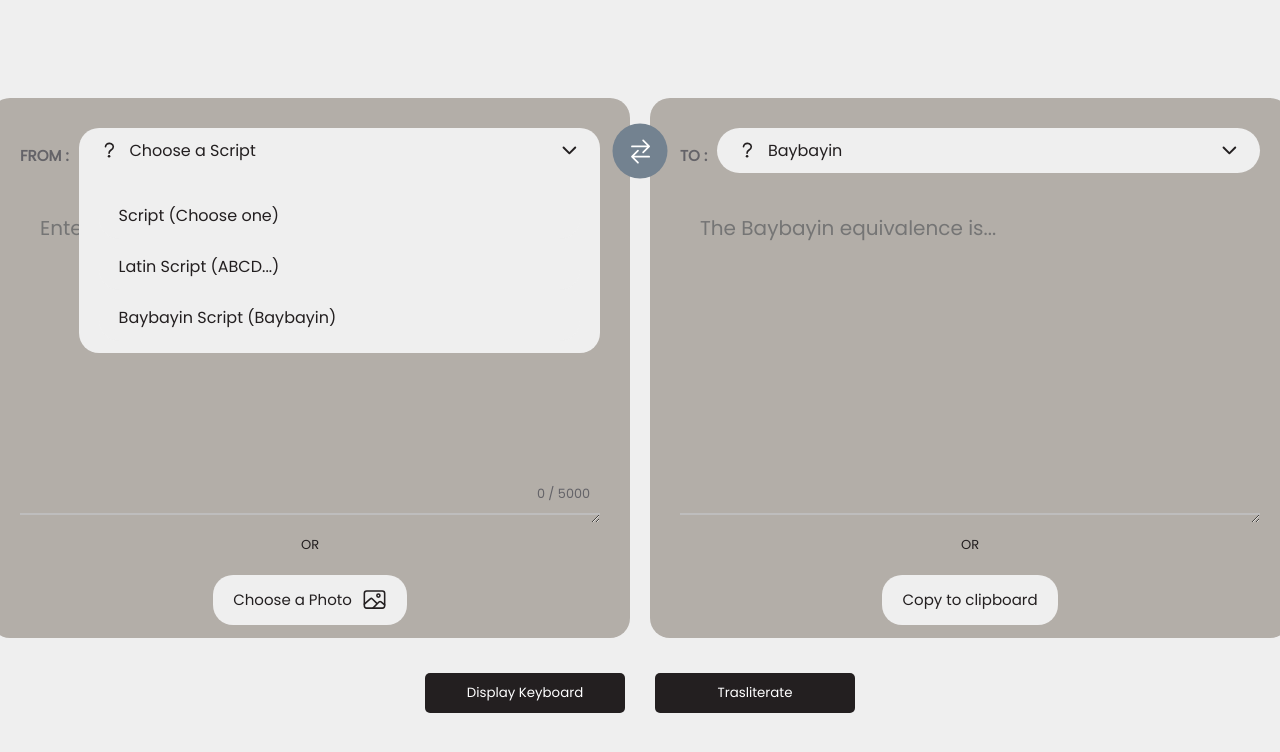
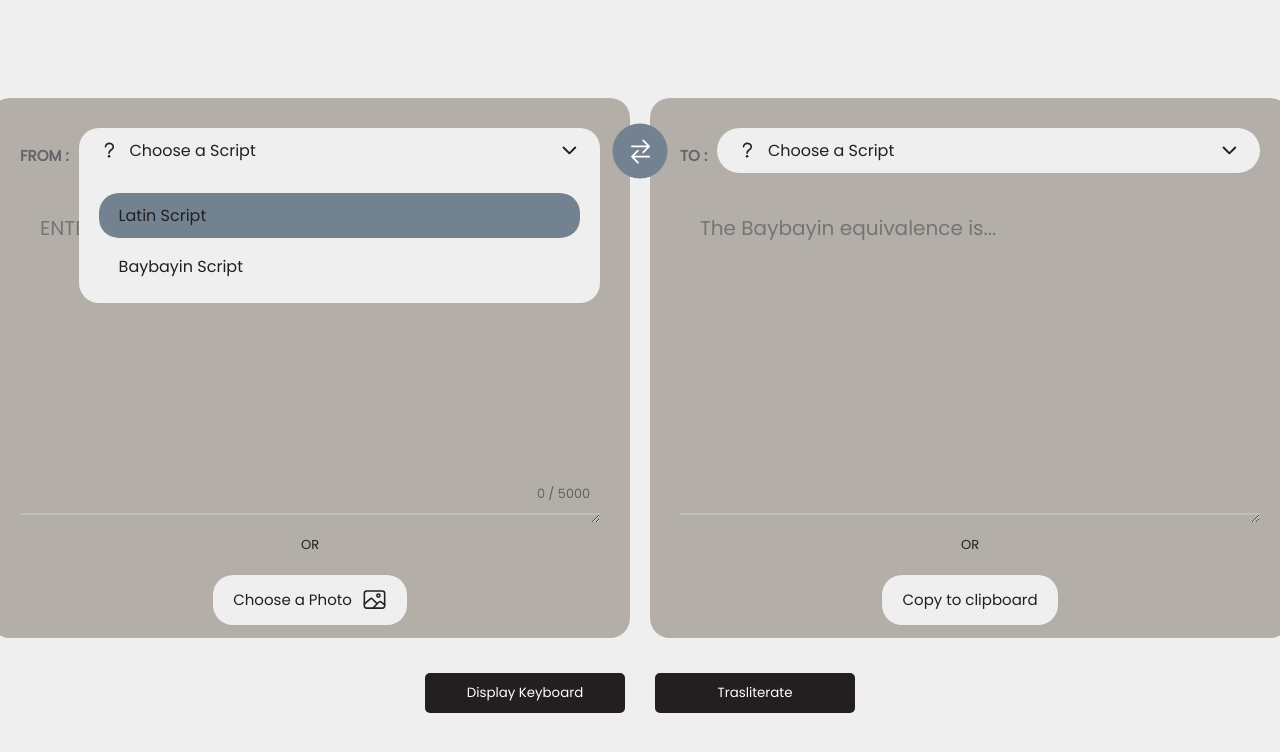
Before and after one commit to k1miko/imik-automata, a Flask app: page / in a window 1280 px wide, after a click on "Choose a Script"; the page is wider, and only the part inside the window is pictured. Shown: the top 752 px of that part. Run offline with Flask 3, Linux system fonts and the light colour scheme.

Commit message:
added scripts for dropdown selection \n swap button \n transliterate testing

```diff
--- a/static/css/style.css
+++ b/static/css/style.css
@@ -68,6 +68,10 @@ body{
     white-space: nowrap;
 }
 
+#input-text {
+    text-transform: uppercase;
+}
+
 /*dropdown-container */
 .dropdown-container{
     position: relative;
@@ -110,7 +114,7 @@ body{
     top: 100%;
     left: 0;
     width: 100%;
-    height: 180px;
+    height: 130px;
     overflow: auto;
     display: none;
     padding: 20px;
--- a/static/script/languages.js
+++ b/static/script/languages.js
@@ -1,18 +1,12 @@
 const languages = [
     {
         no: "0",
-        name: "Script",
-        native: "Choose one",
-        code: "auto",
-    },
-    {
-        no: "1",
         name: "Latin Script",
         native: "ABCD...",
         code: "lat",
     },
     {
-        no: "2",
+        no: "1",
         name: "Baybayin Script",
         native: "Baybayin",
         code: "byn",
--- a/static/script/script.js
+++ b/static/script/script.js
@@ -51,52 +51,125 @@ space_button.addEventListener('click', () => {
     textarea.value = chars.join('')
 })
 
-// for the dropdown to function
-function populateDropdown(dropdown, options){
-    dropdown.querySelector("ul").innerHTML = "";
-    options.forEach(option => {
-        const li = document.createElement("li");
-        const title = option.name + " (" + option.native + ")";
-        li.innerHTML = title;
-        li.dataset.value = option.code;
-        li.classList.add("option")
-        dropdown.querySelector("ul").appendChild(li);
-    })
-}
+document.addEventListener("DOMContentLoaded", function() {
+    const inputLangDropdown = document.getElementById("input-script");
+    const outputLangDropdown = document.getElementById("output-script");
+    const inputText = document.getElementById("input-text");
+    const outputText = document.getElementById("output-text");
+    const swapButton = document.querySelector(".swap-position");
 
-// for the functionality of the input dropdown
+    // Populate dropdowns with language options
     populateDropdown(inputLangDropdown, languages);
     populateDropdown(outputLangDropdown, languages);
 
-// when clicking the dropdown
-dropdowns.forEach(dropdown => {
-    dropdown.addEventListener("click", (e) => {
-        dropdown.classList.toggle("active");
-    })
+    const inputDropdownOptions = inputLangDropdown.querySelectorAll(".option");
+    const outputDropdownOptions = outputLangDropdown.querySelectorAll(".option");
 
-    dropdown.querySelectorAll(".option").forEach(item => {
-        item.addEventListener("click", (e) => {
-            dropdown.querySelectorAll(".option").forEach(item => { // for removing what's currently selected
-                item.classList.remove("active");
-            })
+    // Function to deactivate all options in a dropdown
+    function deactivateOptions(dropdownOptions) {
+        dropdownOptions.forEach(option => {
+            option.classList.remove("active");
+        });
+    }
 
-            // then add or display the selected as the active now
+    // Function to swap input and output dropdowns
+    function swapDropdowns() {
+        // Swap dropdown values
+        const tempValue = inputLangDropdown.querySelector(".selected-script").dataset.value;
+        inputLangDropdown.querySelector(".selected-script").dataset.value = outputLangDropdown.querySelector(".selected-script").dataset.value;
+        outputLangDropdown.querySelector(".selected-script").dataset.value = tempValue;
+
+        // Swap dropdown states
+        const tempInnerHTML = inputLangDropdown.querySelector(".selected-script").innerHTML;
+        inputLangDropdown.querySelector(".selected-script").innerHTML = outputLangDropdown.querySelector(".selected-script").innerHTML;
+        outputLangDropdown.querySelector(".selected-script").innerHTML = tempInnerHTML;
+
+        // Swap active values
+        const tempActiveValue = inputLangDropdown.querySelector(".option.active").dataset.value;
+        inputLangDropdown.querySelector(".option.active").classList.remove("active");
+        outputLangDropdown.querySelector(`.option[data-value="${tempValue}"]`).classList.add("active");
+
+        outputLangDropdown.querySelector(".option.active").classList.remove("active");
+        inputLangDropdown.querySelector(`.option[data-value="${tempActiveValue}"]`).classList.add("active");
+
+        // Swap input and output text
+        const tempText = inputText.value;
+        inputText.value = outputText.value;
+        outputText.value = tempText;
+    }
+
+    swapButton.addEventListener("click", () => {
+        swapDropdowns();
+    });
+
+    inputLangDropdown.addEventListener("click", () => {
+        inputLangDropdown.classList.toggle("active");
+    });
+
+    inputDropdownOptions.forEach(item => {
+        item.addEventListener("click", () => {
+            deactivateOptions(inputDropdownOptions);
             item.classList.add("active");
-            const selected = dropdown.querySelector(".selected-script");
+
+            const selected = inputLangDropdown.querySelector(".selected-script");
             selected.innerHTML = item.innerHTML;
             selected.dataset.value = item.dataset.value;
-        })
-})
-})
 
-// for the dropdown too hehe
-document.addEventListener("click", (e) => {
-    dropdowns.forEach(dropdown => {
-        if (!dropdown.contains(e.target)) {
-            dropdown.classList.remove("active");
+            // Find the corresponding option in the output dropdown
+            const outputOption = outputLangDropdown.querySelector(`.option[data-value="${item.dataset.value === "lat" ? "byn" : "lat"}"]`);
+            deactivateOptions(outputDropdownOptions);
+            outputOption.classList.add("active");
+
+            const outputSelected = outputLangDropdown.querySelector(".selected-script");
+            outputSelected.innerHTML = outputOption.innerHTML;
+            outputSelected.dataset.value = outputOption.dataset.value;
+        });
+    });
+
+    outputLangDropdown.addEventListener("click", () => {
+        outputLangDropdown.classList.toggle("active");
+    });
+
+    outputDropdownOptions.forEach(item => {
+        item.addEventListener("click", () => {
+            deactivateOptions(outputDropdownOptions);
+            item.classList.add("active");
+
+            const selected = outputLangDropdown.querySelector(".selected-script");
+            selected.innerHTML = item.innerHTML;
+            selected.dataset.value = item.dataset.value;
+
+            // Find the corresponding option in the input dropdown
+            const inputOption = inputLangDropdown.querySelector(`.option[data-value="${item.dataset.value === "lat" ? "byn" : "lat"}"]`);
+            deactivateOptions(inputDropdownOptions);
+            inputOption.classList.add("active");
+
+            const inputSelected = inputLangDropdown.querySelector(".selected-script");
+            inputSelected.innerHTML = inputOption.innerHTML;
+            inputSelected.dataset.value = inputOption.dataset.value;
+        });
+    });
+});
+
+// Function to populate the dropdown with language options
+function populateDropdown(dropdown, languages) {
+    const dropdownMenu = dropdown.querySelector(".dropdown-menu");
+    languages.forEach(language => {
+        const option = document.createElement("li");
+        option.classList.add("option");
+        option.dataset.value = language.code;
+        option.textContent = language.name;
+        dropdownMenu.appendChild(option);
+    });
 }
-    })
-})
+
+
+
+document.addEventListener("DOMContentLoaded", function() {
+    // Set the placeholder text in its original case
+    var placeholderText = "Enter Latin Script text here...";
+    document.getElementById("input-text").setAttribute("placeholder", placeholderText);
+});
 
 document.addEventListener("DOMContentLoaded", function () {
     var baybayinKeyboard = document.querySelector('.card-baybayin-keyboard');
@@ -110,6 +183,26 @@ document.addEventListener("DOMContentLoaded", function () {
         });
     }
 });
+
+document.addEventListener("DOMContentLoaded", function() {
+    // Your existing script code
+
+    const transliterateButton = document.getElementById("transliterate-button");
+
+    transliterateButton.addEventListener("click", () => {
+        const inputLangDropdown = document.getElementById("input-script");
+        const outputLangDropdown = document.getElementById("output-script");
+
+        const inputSelectedValue = inputLangDropdown.querySelector(".selected-script").dataset.value;
+        const outputSelectedValue = outputLangDropdown.querySelector(".selected-script").dataset.value;
+
+        console.log("Input Script:", inputSelectedValue);
+        console.log("Output Script:", outputSelectedValue);
+
+        // Add your transliteration logic here based on the selected values
+    });
+});
+
 
 /* swapping from one script to another
 const inputText = document.querySelector("#input-text")
--- a/templates/index.html
+++ b/templates/index.html
@@ -54,7 +54,7 @@
                         <div class="chars">
                             <span id="input-chars">0</span> / 5000
                         </div>
-                </div>
+                    </div>
                 <div class="card-bottom">
                     <p>OR</p>
                     <label for="upload-photo">
@@ -82,12 +82,12 @@
                     <div class="dropdown-container" id="output-script">
                         <div class="dropdown-toggle">
                             <ion-icon name="help-outline"></ion-icon>
-                            <span class="selected-script">Baybayin</span>
+                            <span class="selected-script" data-value="auto">Choose a Script</span>
                             <ion-icon name="chevron-down-outline"></ion-icon>
                         </div>
                         <ul class="dropdown-menu">
-                            <li class="option active">Latin Script</li>
-                            <li class="option">Baybayin Script</li>
+                            <li class="option active" data-value="lat" >Latin Script</li>
+                            <li class="option" data-value="byn" >Baybayin Script</li>
                         </ul>
                     </div>
                     </div>
@@ -107,7 +107,7 @@
         <div id="keyboard-container">
             <div class="same-line-button">
                 <button class="toggle-keyboard-button" id="keyboard-display">Display Keyboard</button>
-                <button class="toggle-keyboard-button">Trasliterate</button>
+                <button class="toggle-keyboard-button" id="transliterate-button">Trasliterate</button>
             </div>
             <div>
                 <div class="card-baybayin-keyboard">
```
Lines whose indentation alone changed are shown as unchanged.
